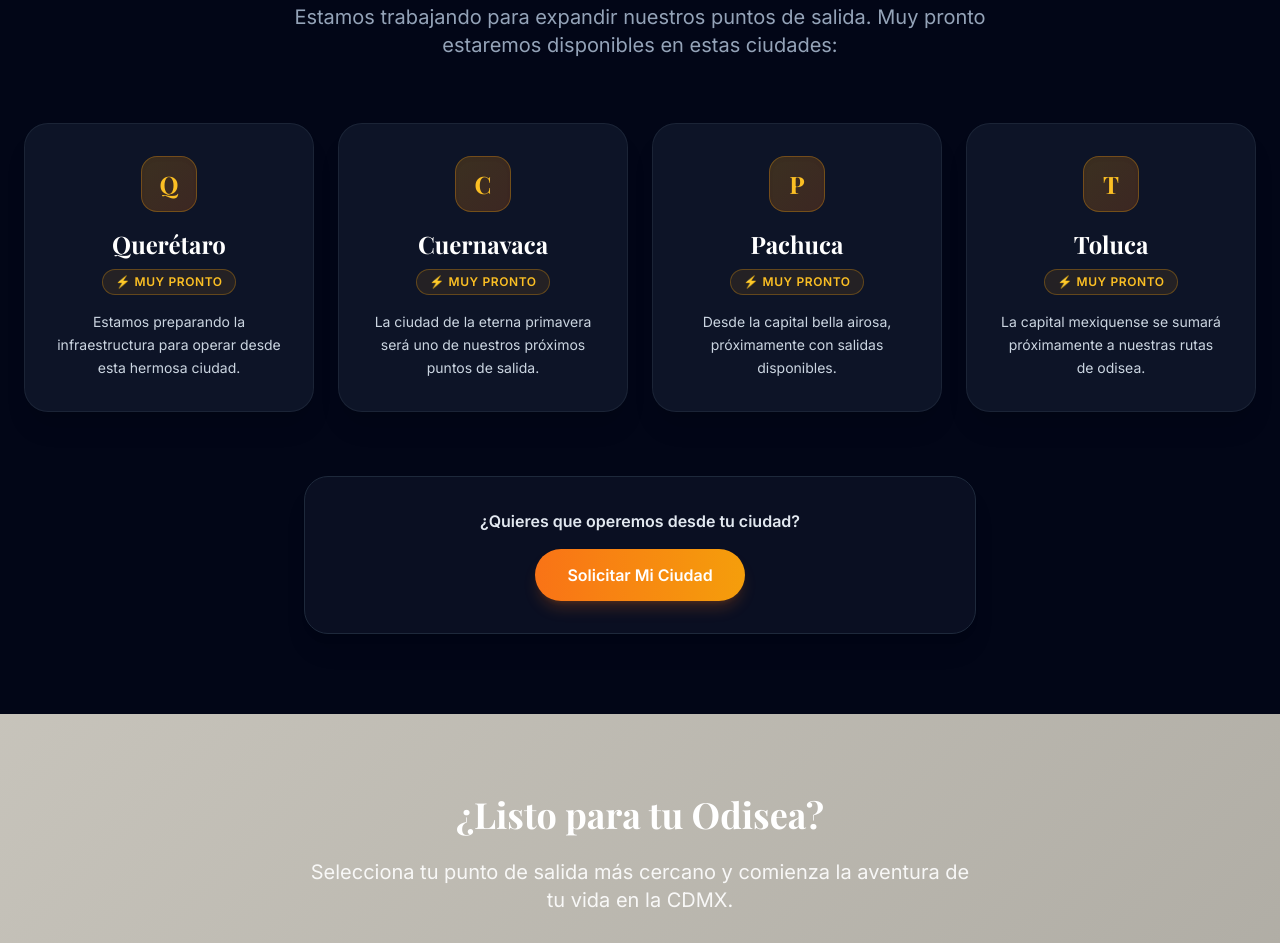
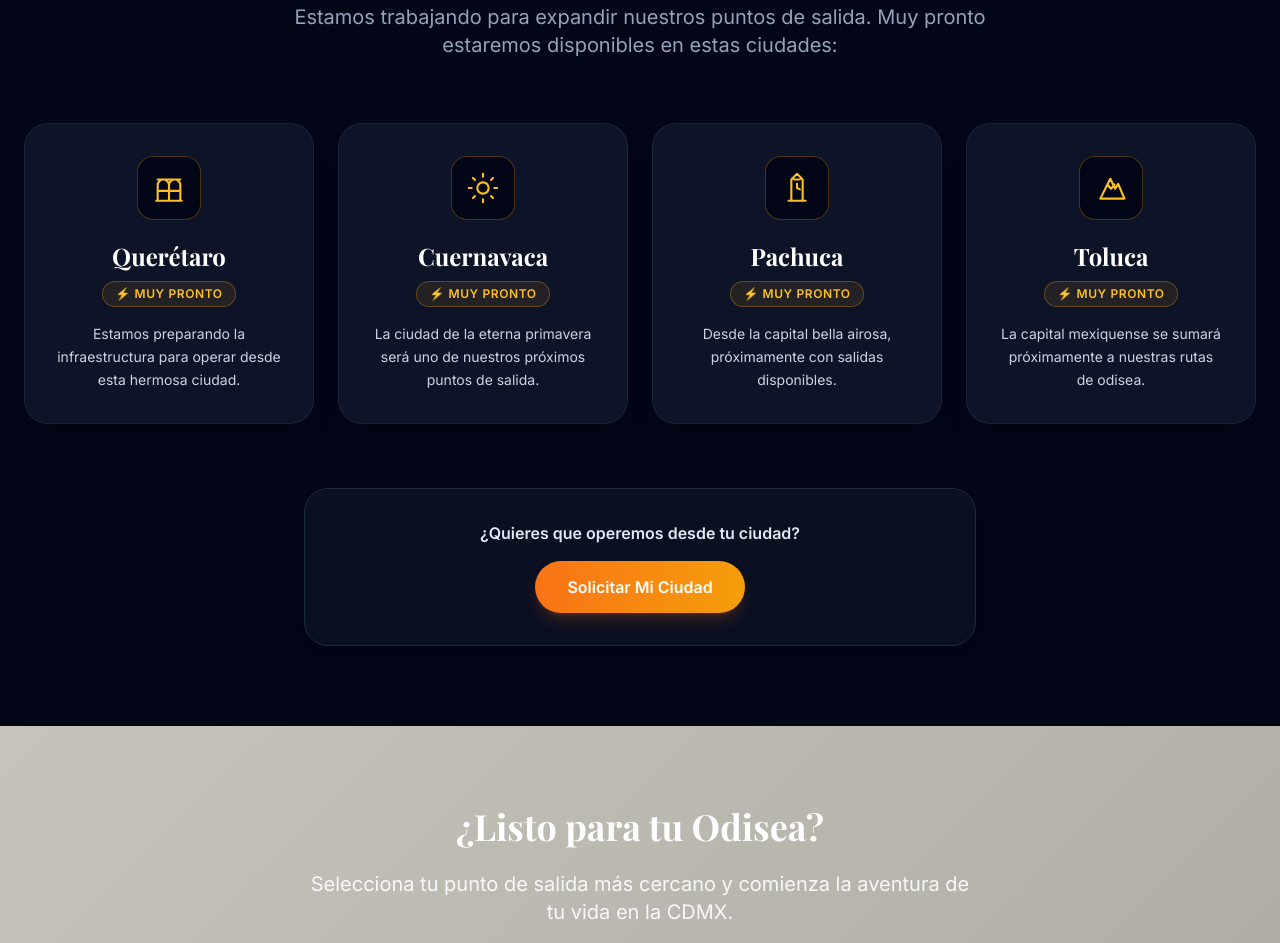
Before and after one commit to Kinnard77/interfazOdisea, a plain HTML site: page salidas.html in a window 1280 px wide. Shown: the part 2581-3524 px from the top of the page. Drawn offline with nearby package versions, Linux system fonts and the light colour scheme.

Commit message:
style(salidas): replace letter badges in Próximamente with elegant line-art SVG icons representing iconic landmarks for Querétaro, Cuernavaca, Pachuca and Toluca

```diff
--- a/salidas.html
+++ b/salidas.html
@@ -408,8 +408,10 @@
                 <!-- Querétaro -->
                 <div class="bg-slate-900/90 border border-slate-800/80 backdrop-blur-xl rounded-3xl p-6 md:p-8 text-center hover:border-amber-500/40 hover:shadow-amber-500/10 transition-all flex flex-col justify-between shadow-xl">
                     <div>
-                        <div class="w-14 h-14 bg-gradient-to-br from-amber-500/20 to-orange-500/20 border border-amber-500/30 rounded-2xl flex items-center justify-center mx-auto mb-4 text-amber-400 font-display font-black text-2xl shadow-inner">
-                            Q
+                        <div class="w-16 h-16 bg-slate-950 border border-amber-500/30 rounded-2xl flex items-center justify-center mx-auto mb-5 text-amber-400 p-3.5 shadow-inner">
+                            <svg class="w-9 h-9" fill="none" stroke="currentColor" viewBox="0 0 24 24" stroke-width="1.5">
+                                <path stroke-linecap="round" stroke-linejoin="round" d="M3 21h18M4 21V10c0-2.2 1.8-4 4-4s4 1.8 4 4v11M12 21V10c0-2.2 1.8-4 4-4s4 1.8 4 4v11M4 14h16M4 6h16" />
+                            </svg>
                         </div>
                         <h3 class="font-display text-2xl font-bold text-white mb-2">Querétaro</h3>
                         <div class="bg-amber-500/10 text-amber-400 border border-amber-500/30 px-3 py-1 rounded-full text-xs font-bold inline-block mb-4 uppercase tracking-wider">
@@ -422,8 +424,11 @@
                 <!-- Cuernavaca -->
                 <div class="bg-slate-900/90 border border-slate-800/80 backdrop-blur-xl rounded-3xl p-6 md:p-8 text-center hover:border-amber-500/40 hover:shadow-amber-500/10 transition-all flex flex-col justify-between shadow-xl">
                     <div>
-                        <div class="w-14 h-14 bg-gradient-to-br from-amber-500/20 to-orange-500/20 border border-amber-500/30 rounded-2xl flex items-center justify-center mx-auto mb-4 text-amber-400 font-display font-black text-2xl shadow-inner">
-                            C
+                        <div class="w-16 h-16 bg-slate-950 border border-amber-500/30 rounded-2xl flex items-center justify-center mx-auto mb-5 text-amber-400 p-3.5 shadow-inner">
+                            <svg class="w-9 h-9" fill="none" stroke="currentColor" viewBox="0 0 24 24" stroke-width="1.5">
+                                <circle cx="12" cy="12" r="4" />
+                                <path stroke-linecap="round" stroke-linejoin="round" d="M12 2v2m0 16v2M4.93 4.93l1.41 1.41m11.32 11.32l1.41 1.41M2 12h2m16 0h2M4.93 19.07l1.41-1.41m11.32-11.32l1.41-1.41" />
+                            </svg>
                         </div>
                         <h3 class="font-display text-2xl font-bold text-white mb-2">Cuernavaca</h3>
                         <div class="bg-amber-500/10 text-amber-400 border border-amber-500/30 px-3 py-1 rounded-full text-xs font-bold inline-block mb-4 uppercase tracking-wider">
@@ -436,8 +441,10 @@
                 <!-- Pachuca -->
                 <div class="bg-slate-900/90 border border-slate-800/80 backdrop-blur-xl rounded-3xl p-6 md:p-8 text-center hover:border-amber-500/40 hover:shadow-amber-500/10 transition-all flex flex-col justify-between shadow-xl">
                     <div>
-                        <div class="w-14 h-14 bg-gradient-to-br from-amber-500/20 to-orange-500/20 border border-amber-500/30 rounded-2xl flex items-center justify-center mx-auto mb-4 text-amber-400 font-display font-black text-2xl shadow-inner">
-                            P
+                        <div class="w-16 h-16 bg-slate-950 border border-amber-500/30 rounded-2xl flex items-center justify-center mx-auto mb-5 text-amber-400 p-3.5 shadow-inner">
+                            <svg class="w-9 h-9" fill="none" stroke="currentColor" viewBox="0 0 24 24" stroke-width="1.5">
+                                <path stroke-linecap="round" stroke-linejoin="round" d="M12 2L8 6v15h8V6l-4-4zM12 9v3l2 1M6 21h12M10 6h4" />
+                            </svg>
                         </div>
                         <h3 class="font-display text-2xl font-bold text-white mb-2">Pachuca</h3>
                         <div class="bg-amber-500/10 text-amber-400 border border-amber-500/30 px-3 py-1 rounded-full text-xs font-bold inline-block mb-4 uppercase tracking-wider">
@@ -450,8 +457,10 @@
                 <!-- Toluca -->
                 <div class="bg-slate-900/90 border border-slate-800/80 backdrop-blur-xl rounded-3xl p-6 md:p-8 text-center hover:border-amber-500/40 hover:shadow-amber-500/10 transition-all flex flex-col justify-between shadow-xl">
                     <div>
-                        <div class="w-14 h-14 bg-gradient-to-br from-amber-500/20 to-orange-500/20 border border-amber-500/30 rounded-2xl flex items-center justify-center mx-auto mb-4 text-amber-400 font-display font-black text-2xl shadow-inner">
-                            T
+                        <div class="w-16 h-16 bg-slate-950 border border-amber-500/30 rounded-2xl flex items-center justify-center mx-auto mb-5 text-amber-400 p-3.5 shadow-inner">
+                            <svg class="w-9 h-9" fill="none" stroke="currentColor" viewBox="0 0 24 24" stroke-width="1.5">
+                                <path stroke-linecap="round" stroke-linejoin="round" d="M4.5 19.5l7-14 3.5 7 2-3.5 4.5 10.5h-17zM9.5 9.5l2.5 3 2.5-3" />
+                            </svg>
                         </div>
                         <h3 class="font-display text-2xl font-bold text-white mb-2">Toluca</h3>
                         <div class="bg-amber-500/10 text-amber-400 border border-amber-500/30 px-3 py-1 rounded-full text-xs font-bold inline-block mb-4 uppercase tracking-wider">
```
